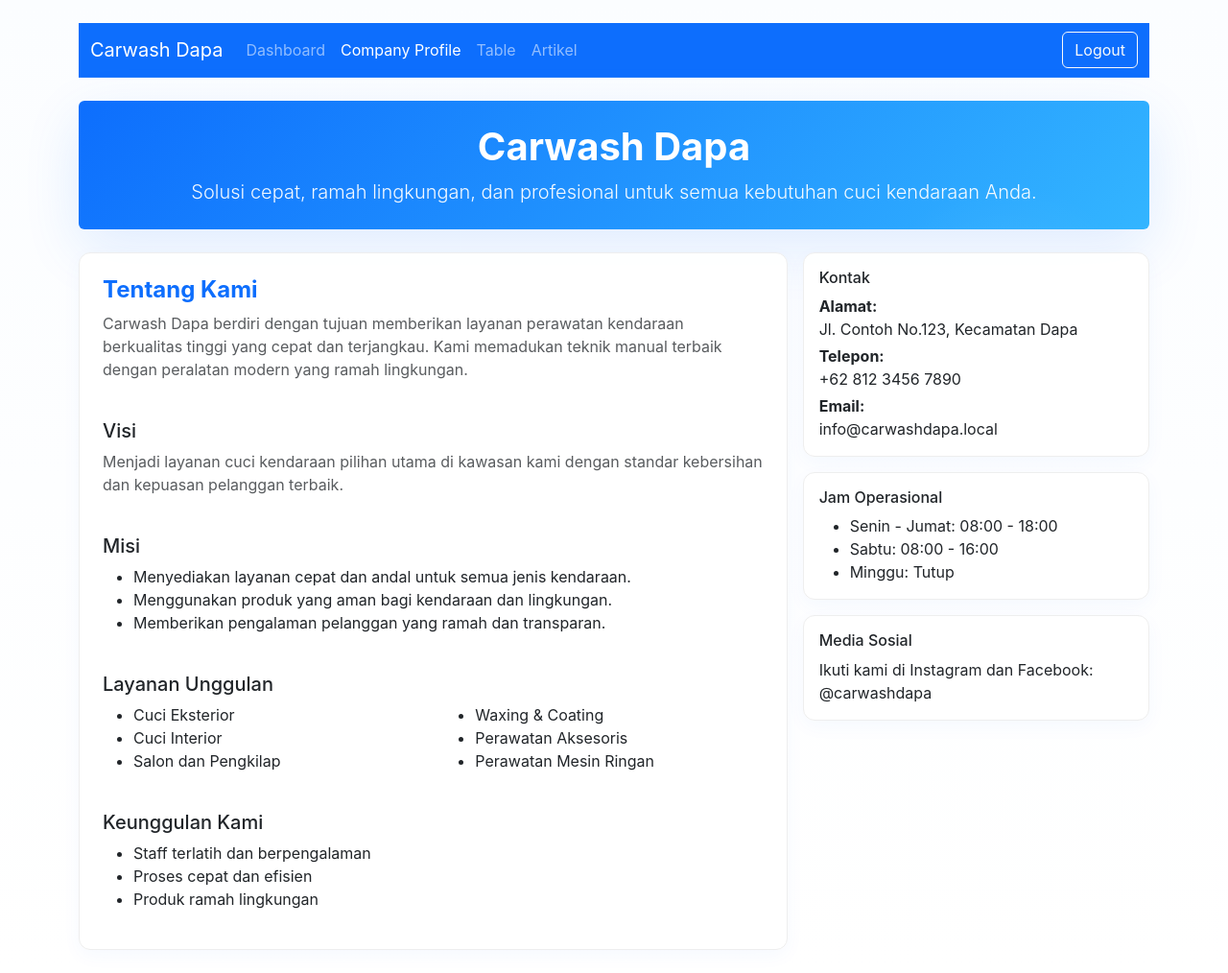
After one commit to AimarHUD/Carwash-Website, a PHP site: page /admin/company_profile.php in a window 1280 px wide. The commit adds this page. Shown: the whole page at 96% size. Run offline with PHP 8.4, Linux system fonts and the light colour scheme; a user stored in the database is signed in.

Commit message:
Carwash ori

```diff
--- /dev/null
+++ b/admin/company_profile.php
@@ -0,0 +1,125 @@
+<?php
+require_once '../config/koneksi.php';
+require_once '../config/cek_session.php';
+$flash = get_flash_message();
+?>
+<!doctype html>
+<html lang="id">
+<head>
+    <meta charset="utf-8">
+    <meta name="viewport" content="width=device-width, initial-scale=1">
+    <title>Company Profile - Carwash Dapa</title>
+    <link href="https://cdn.jsdelivr.net/npm/bootstrap@5.3.2/dist/css/bootstrap.min.css" rel="stylesheet">
+    <link href="../assets/css/company_profile.css" rel="stylesheet">
+    <style>
+        body { background: linear-gradient(180deg, #fbfdff 0%, #ffffff 100%); min-height:100vh; }
+        .hero { background: linear-gradient(135deg,#0d6efd 0%, #33b5ff 100%); color:#fff; padding:3rem 0; border-radius:12px; }
+        .card-soft { background: rgba(255,255,255,0.96); border: 1px solid #eee; box-shadow: 0 6px 20px rgba(13,110,253,0.04); }
+    </style>
+</head>
+<body>
+<div class="container py-4">
+    <nav class="navbar navbar-expand-lg navbar-dark bg-primary mb-4 border-bottom border-white border-opacity-10">
+        <div class="container-fluid">
+            <a class="navbar-brand" href="dashboard.php">Carwash Dapa</a>
+            <button class="navbar-toggler" type="button" data-bs-toggle="collapse" data-bs-target="#topNav"
+                    aria-controls="topNav" aria-expanded="false" aria-label="Toggle navigation">
+                <span class="navbar-toggler-icon"></span>
+            </button>
+            <div class="collapse navbar-collapse" id="topNav">
+                <ul class="navbar-nav me-auto mb-2 mb-lg-0">
+                    <li class="nav-item"><a class="nav-link" href="dashboard.php">Dashboard</a></li>
+                    <li class="nav-item"><a class="nav-link active" href="company_profile.php">Company Profile</a></li>
+                    <li class="nav-item"><a class="nav-link" href="pembayaran.php">Table</a></li>
+                    <li class="nav-item"><a class="nav-link" href="galeri.php">Artikel</a></li>
+                </ul>
+                <a class="btn btn-outline-light" href="../logout.php">Logout</a>
+            </div>
+        </div>
+    </nav>
+
+    <?php if ($flash): ?>
+        <div class="alert alert-<?= $flash['type'] === 'success' ? 'success' : 'danger' ?> alert-dismissible fade show" role="alert">
+            <?= htmlspecialchars($flash['message']) ?>
+            <button type="button" class="btn-close" data-bs-dismiss="alert" aria-label="Close"></button>
+        </div>
+    <?php endif; ?>
+
+    <section class="hero p-4 mb-4 rounded">
+        <div class="container text-center">
+            <h1 class="display-6 fw-bold">Carwash Dapa</h1>
+            <p class="lead mb-0">Solusi cepat, ramah lingkungan, dan profesional untuk semua kebutuhan cuci kendaraan Anda.</p>
+        </div>
+    </section>
+
+    <div class="row g-3">
+        <div class="col-md-8">
+            <div class="card card-soft p-4">
+                <h4>Tentang Kami</h4>
+                <p class="text-muted">Carwash Dapa berdiri dengan tujuan memberikan layanan perawatan kendaraan berkualitas tinggi yang cepat dan terjangkau. Kami memadukan teknik manual terbaik dengan peralatan modern yang ramah lingkungan.</p>
+
+                <h5 class="mt-4">Visi</h5>
+                <p class="text-muted">Menjadi layanan cuci kendaraan pilihan utama di kawasan kami dengan standar kebersihan dan kepuasan pelanggan terbaik.</p>
+
+                <h5 class="mt-4">Misi</h5>
+                <ul>
+                    <li>Menyediakan layanan cepat dan andal untuk semua jenis kendaraan.</li>
+                    <li>Menggunakan produk yang aman bagi kendaraan dan lingkungan.</li>
+                    <li>Memberikan pengalaman pelanggan yang ramah dan transparan.</li>
+                </ul>
+
+                <h5 class="mt-4">Layanan Unggulan</h5>
+                <div class="row">
+                    <div class="col-sm-6">
+                        <ul>
+                            <li>Cuci Eksterior</li>
+                            <li>Cuci Interior</li>
+                            <li>Salon dan Pengkilap</li>
+                        </ul>
+                    </div>
+                    <div class="col-sm-6">
+                        <ul>
+                            <li>Waxing & Coating</li>
+                            <li>Perawatan Aksesoris</li>
+                            <li>Perawatan Mesin Ringan</li>
+                        </ul>
+                    </div>
+                </div>
+
+                <h5 class="mt-4">Keunggulan Kami</h5>
+                <ul>
+                    <li>Staff terlatih dan berpengalaman</li>
+                    <li>Proses cepat dan efisien</li>
+                    <li>Produk ramah lingkungan</li>
+                </ul>
+            </div>
+        </div>
+
+        <div class="col-md-4">
+            <div class="card card-soft p-3 mb-3">
+                <h6>Kontak</h6>
+                <p class="mb-1"><strong>Alamat:</strong><br> Jl. Contoh No.123, Kecamatan Dapa</p>
+                <p class="mb-1"><strong>Telepon:</strong><br> +62 812 3456 7890</p>
+                <p class="mb-0"><strong>Email:</strong><br> info@carwashdapa.local</p>
+            </div>
+
+            <div class="card card-soft p-3 mb-3">
+                <h6>Jam Operasional</h6>
+                <ul class="mb-0">
+                    <li>Senin - Jumat: 08:00 - 18:00</li>
+                    <li>Sabtu: 08:00 - 16:00</li>
+                    <li>Minggu: Tutup</li>
+                </ul>
+            </div>
+
+            <div class="card card-soft p-3">
+                <h6>Media Sosial</h6>
+                <p class="mb-0">Ikuti kami di Instagram dan Facebook: <br>@carwashdapa</p>
+            </div>
+        </div>
+    </div>
+
+</div>
+<script src="https://cdn.jsdelivr.net/npm/bootstrap@5.3.2/dist/js/bootstrap.bundle.min.js"></script>
+</body>
+</html>
--- a/admin/dashboard.php
+++ b/admin/dashboard.php
@@ -132,9 +132,9 @@ $flash = get_flash_message();
             <div class="collapse navbar-collapse" id="topNav">
                 <ul class="navbar-nav me-auto mb-2 mb-lg-0">
                     <li class="nav-item"><a class="nav-link active" href="dashboard.php">Dashboard</a></li>
-                    <li class="nav-item"><a class="nav-link" href="layanan.php">Company Profile</a></li>
+                    <li class="nav-item"><a class="nav-link" href="company_profile.php">Company Profile</a></li>
                     <li class="nav-item"><a class="nav-link" href="pembayaran.php">Table</a></li>
-                    <li class="nav-item"><a class="nav-link" href="company_profile.php">Kontak Masuk</a></li>
+                    <li class="nav-item"><a class="nav-link" href="kontak_masuk.php">Kontak Masuk</a></li>
                     <li class="nav-item"><a class="nav-link" href="galeri.php">Artikel</a></li>
                 </ul>
                 <a class="btn btn-outline-light" href="../logout.php">Logout</a>
--- /dev/null
+++ b/assets/css/company_profile.css
@@ -0,0 +1,68 @@
+/* Company Profile styles */
+:root{
+    --primary:#0d6efd;
+    --accent:#33b5ff;
+    --muted:#6c757d;
+    --card-bg: #ffffff;
+}
+body{
+    font-family: Inter, system-ui, -apple-system, "Segoe UI", Roboto, "Helvetica Neue", Arial;
+    color:#222;
+    -webkit-font-smoothing:antialiased;
+}
+.hero{
+    position:relative;
+    overflow:hidden;
+    background: linear-gradient(180deg, rgba(13,110,253,0.95) 0%, rgba(51,181,255,0.95) 100%);
+    color:#fff;
+    border-radius:14px;
+    box-shadow: 0 20px 60px rgba(13,110,253,0.12);
+}
+.hero::after{
+    content:'';
+    position:absolute;
+    right:-10%;
+    top:-20%;
+    width:520px;
+    height:520px;
+    background: radial-gradient(circle at center, rgba(255,255,255,0.08), transparent 40%);
+    transform:rotate(18deg);
+}
+.hero .display-5{font-weight:800;letter-spacing:0.02em}
+.lead{opacity:0.95}
+
+.card-soft{
+    background:linear-gradient(180deg, rgba(255,255,255,0.98), rgba(255,255,255,0.98));
+    border-radius:12px;
+    border: none;
+    box-shadow: 0 8px 30px rgba(31,138,255,0.06);
+    transition: transform .22s ease, box-shadow .22s ease;
+}
+.card-soft:hover{transform: translateY(-6px); box-shadow: 0 20px 50px rgba(31,138,255,0.10)}
+
+h4{color:var(--primary);font-weight:700}
+
+.service-list li{padding:6px 0;}
+
+.contact-card{border-left:4px solid var(--primary)}
+
+.btn-cta{
+    background: linear-gradient(90deg,var(--primary),var(--accent));
+    border: none;color:white;border-radius:10px;padding:10px 16px;font-weight:600;box-shadow:0 8px 24px rgba(13,110,253,0.12);
+}
+
+.feature-grid{display:grid;grid-template-columns:repeat(2,1fr);gap:12px}
+.feature{
+    display:flex;gap:12px;align-items:flex-start;padding:12px;border-radius:10px;background:linear-gradient(180deg, rgba(13,110,253,0.03), rgba(51,181,255,0.01));
+}
+.feature .icon{width:48px;height:48px;border-radius:10px;background:var(--primary);display:flex;align-items:center;justify-content:center;color:white;font-size:20px}
+
+@media (max-width:768px){
+    .feature-grid{grid-template-columns:1fr}
+    .hero{padding:2.5rem 1.25rem}
+}
+
+.fade-in{opacity:0;transform:translateY(6px);animation:fadeInUp .6s forwards}
+@keyframes fadeInUp{to{opacity:1;transform:none}}
+
+footer{text-align:center;padding:2rem 0;color:var(--muted)}
```
Also changed, not shown: company_profile.php (added, +116 -0 lines).
